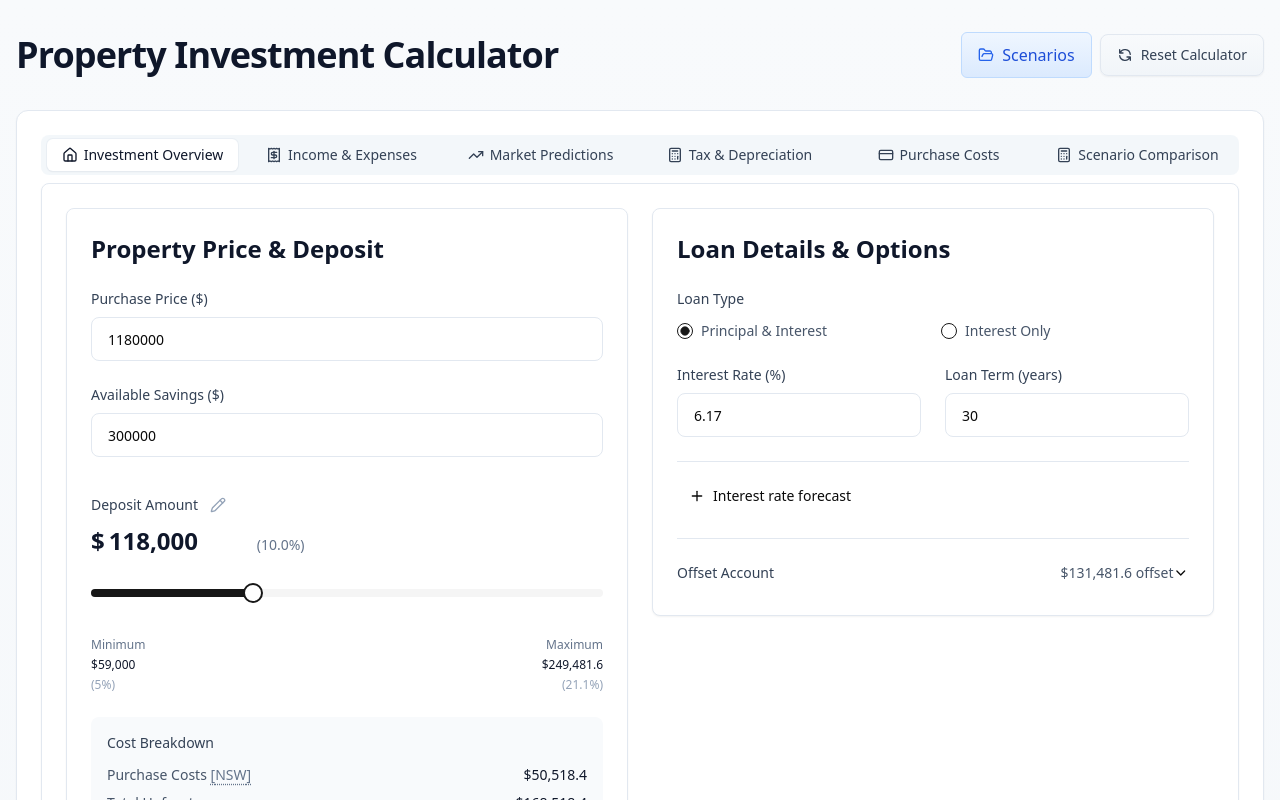
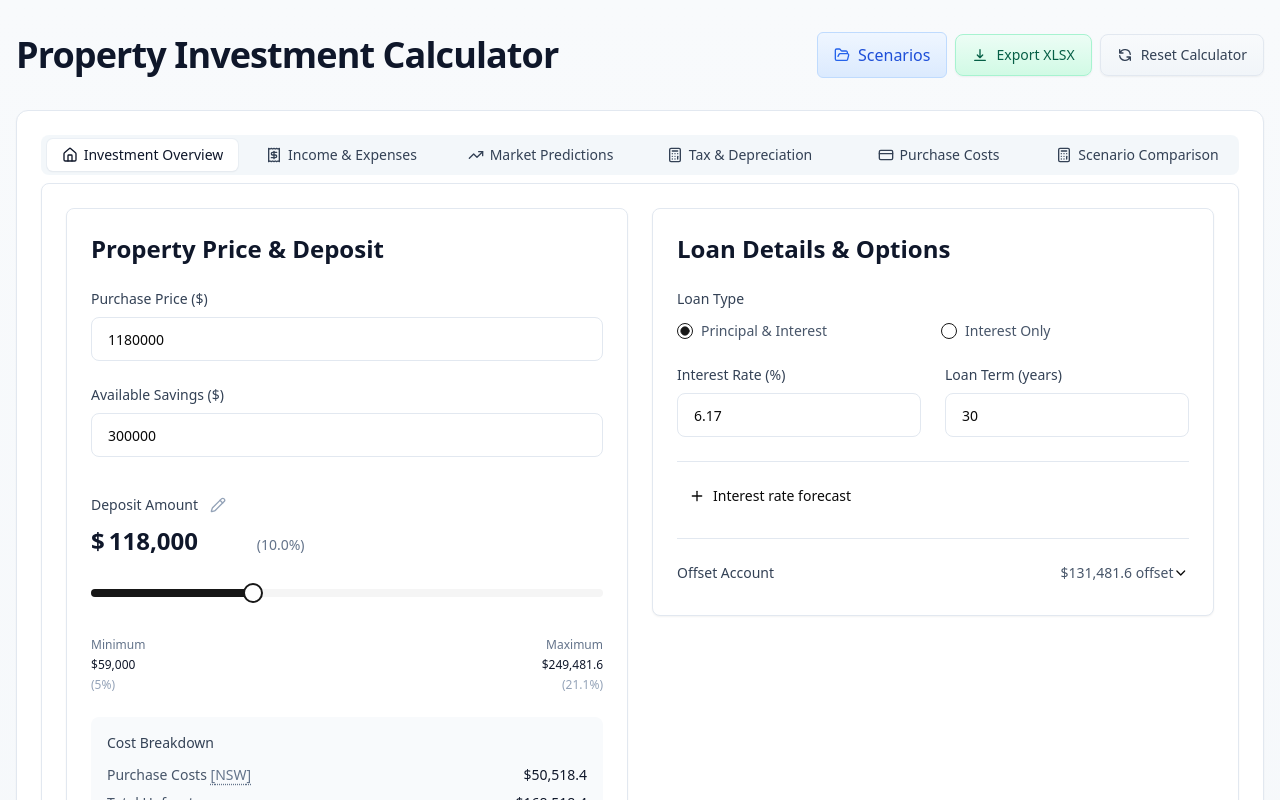
Before and after one commit to HaigAd/ipcalc, a React (Vite) app: page / in a window 1280 px wide. Shown: the top 800 px of the page. Built offline with nearby package versions, Linux system fonts and the light colour scheme.

Commit message:
feat: add xlsx export for assumptions and yearly projections

```diff
--- a/package.json
+++ b/package.json
@@ -57,7 +57,8 @@
     "react-dom": "^18.3.1",
     "recharts": "^2.14.1",
     "tailwind-merge": "^2.5.5",
-    "tailwindcss-animate": "^1.0.7"
+    "tailwindcss-animate": "^1.0.7",
+    "xlsx": "^0.18.5"
   },
   "devDependencies": {
     "@eslint/js": "^9.15.0",
--- a/src/components/calculator/PropertyCalculator.tsx
+++ b/src/components/calculator/PropertyCalculator.tsx
@@ -12,6 +12,7 @@ import { TaxImplications } from './components/TaxImplications';
 import { ScenariosMenu } from './components/ScenariosMenu/index';
 import { AssumptionsSummary } from './components/AssumptionsSummary';
 import { ChangeImpactSummary } from './components/ChangeImpactSummary';
+import { ExportXlsxButton } from './components/ExportXlsxButton';
 import { CalculationResults, MarketData, PropertyDetails } from './types';
 
 interface AssumptionSnapshot {
@@ -270,6 +271,14 @@ export function PropertyCalculator() {
               onDelete={deleteScenario}
               onRename={updateScenarioName}
             />
+            <ExportXlsxButton
+              propertyDetails={propertyDetails}
+              marketData={marketData}
+              costStructure={costStructure}
+              calculationResults={calculationResults}
+              state={state}
+              scenarioName={activeScenario?.name}
+            />
             <button
               onClick={resetToDefaults}
               className="inline-flex items-center gap-2 bg-gradient-to-b from-slate-50 to-slate-100 px-3 sm:px-4 py-2 sm:py-2.5 text-sm font-medium text-slate-700 border border-slate-200 rounded-lg shadow-sm hover:from-slate-100 hover:to-slate-200 focus:outline-none focus:ring-2 focus:ring-offset-2 focus:ring-slate-500 transition-colors duration-200"
--- /dev/null
+++ b/src/components/calculator/components/ExportXlsxButton.tsx
@@ -0,0 +1,142 @@
+import { useState } from 'react';
+import { CalculationResults, CostStructure, MarketData, PropertyDetails, AustralianState } from '../types';
+
+interface ExportXlsxButtonProps {
+  propertyDetails: PropertyDetails;
+  marketData: MarketData;
+  costStructure: CostStructure;
+  calculationResults: CalculationResults;
+  state: AustralianState;
+  scenarioName?: string;
+}
+
+const formatScenarioName = (name?: string) =>
+  (name && name.trim().length > 0 ? name.trim() : 'current-model')
+    .toLowerCase()
+    .replace(/[^a-z0-9]+/g, '-')
+    .replace(/(^-|-$)/g, '');
+
+export function ExportXlsxButton({
+  propertyDetails,
+  marketData,
+  costStructure,
+  calculationResults,
+  state,
+  scenarioName,
+}: ExportXlsxButtonProps) {
+  const [isExporting, setIsExporting] = useState(false);
+
+  const handleExport = async () => {
+    setIsExporting(true);
+    try {
+      const XLSX = await import('xlsx');
+      const workbook = XLSX.utils.book_new();
+      const timestamp = new Date();
+      const summaryRows = [
+      { Field: 'Exported At', Value: timestamp.toISOString() },
+      { Field: 'Scenario', Value: scenarioName || 'Current model' },
+      { Field: 'State', Value: state },
+      { Field: 'Use Case', Value: propertyDetails.isPPOR ? 'PPOR' : 'Investment' },
+      { Field: 'Purchase Price', Value: propertyDetails.purchasePrice },
+      { Field: 'Deposit Amount', Value: propertyDetails.depositAmount },
+      { Field: 'Available Savings', Value: propertyDetails.availableSavings },
+      { Field: 'Loan Type', Value: propertyDetails.loanType },
+      { Field: 'Interest Rate (%)', Value: propertyDetails.interestRate },
+      { Field: 'Loan Term (years)', Value: propertyDetails.loanTerm },
+      {
+        Field: 'Interest Rate Changes',
+        Value: propertyDetails.interestRateChanges?.length
+          ? propertyDetails.interestRateChanges
+              .map((change) => `Year ${change.year}: ${change.rate}%`)
+              .join(' | ')
+          : 'None',
+      },
+      {
+        Field: 'Offset Mode',
+        Value: propertyDetails.manualOffsetAmount !== undefined ? 'Manual' : 'Auto',
+      },
+      { Field: 'Offset Amount', Value: calculationResults.offsetAmount },
+      {
+        Field: 'Offset Contribution',
+        Value: `${propertyDetails.offsetContribution.amount} / ${propertyDetails.offsetContribution.frequency}`,
+      },
+      { Field: 'Property Growth Rate (%)', Value: marketData.propertyGrowthRate },
+      { Field: 'Rent Growth Rate (%)', Value: marketData.rentIncreaseRate },
+      {
+        Field: 'Operating Expense Growth Rate (%)',
+        Value: marketData.operatingExpensesGrowthRate,
+      },
+      {
+        Field: 'Property Value Corrections',
+        Value: marketData.propertyValueCorrections?.length
+          ? marketData.propertyValueCorrections
+              .map((item) => `Year ${item.year}: ${item.change}%`)
+              .join(' | ')
+          : 'None',
+      },
+      { Field: 'Management Fee Type', Value: propertyDetails.managementFee.type },
+      { Field: 'Management Fee Value', Value: propertyDetails.managementFee.value },
+      { Field: 'Taxable Income Baseline', Value: propertyDetails.taxableIncome },
+      { Field: 'CGT Exempt', Value: propertyDetails.isCGTExempt ? 'Yes' : 'No' },
+      { Field: 'Custom CGT Discount', Value: propertyDetails.useCustomCGTDiscount ? 'Yes' : 'No' },
+      { Field: 'CGT Discount Rate', Value: propertyDetails.cgtDiscountRate },
+      { Field: 'No Negative Gearing', Value: propertyDetails.noNegativeGearing ? 'Yes' : 'No' },
+      {
+        Field: 'No Negative Gearing Start Year',
+        Value: propertyDetails.noNegativeGearingStartYear,
+      },
+      { Field: 'Conveyancing Fee', Value: costStructure.purchaseCosts.conveyancingFee },
+      { Field: 'Building & Pest Fee', Value: costStructure.purchaseCosts.buildingAndPestFee },
+      { Field: 'Transfer Fee', Value: costStructure.purchaseCosts.transferFee },
+      { Field: 'Stamp Duty', Value: costStructure.purchaseCosts.stampDuty },
+      { Field: 'Mortgage Registration Fee', Value: costStructure.purchaseCosts.mortgageRegistrationFee },
+      { Field: 'Total Purchase Costs', Value: costStructure.purchaseCosts.total },
+      { Field: 'Water Cost', Value: costStructure.waterCost },
+      { Field: 'Rates Cost', Value: costStructure.ratesCost },
+      { Field: 'Insurance Cost', Value: costStructure.insuranceCost },
+      { Field: 'Maintenance Percentage', Value: costStructure.maintenancePercentage },
+      { Field: 'Future Sell Costs Percentage', Value: costStructure.futureSellCostsPercentage },
+      { Field: 'Total Interest Saved', Value: calculationResults.totalInterestSaved },
+      { Field: 'Years Reduced From Loan', Value: calculationResults.yearsReducedFromLoan },
+      { Field: 'Months Reduced From Loan', Value: calculationResults.monthsReducedFromLoan },
+      { Field: 'Final CGT Payable', Value: calculationResults.finalCGTPayable },
+      { Field: 'Net Position At End', Value: calculationResults.netPositionAtEnd },
+      { Field: 'Average ROI', Value: calculationResults.averageROI },
+    ];
+
+      const projectionsRows = calculationResults.yearlyProjections.map((row) => ({ ...row }));
+      const summarySheet = XLSX.utils.json_to_sheet(summaryRows);
+      const projectionsSheet = XLSX.utils.json_to_sheet(projectionsRows);
+      summarySheet['!cols'] = [{ wch: 34 }, { wch: 60 }];
+      projectionsSheet['!cols'] = Object.keys(projectionsRows[0] || { year: 0 }).map(() => ({ wch: 16 }));
+
+      XLSX.utils.book_append_sheet(workbook, summarySheet, 'Summary');
+      XLSX.utils.book_append_sheet(workbook, projectionsSheet, 'Yearly Projections');
+
+      const safeScenarioName = formatScenarioName(scenarioName);
+      const fileDate = timestamp.toISOString().slice(0, 10);
+      XLSX.writeFile(workbook, `ipcalc-${safeScenarioName}-${fileDate}.xlsx`);
+    } finally {
+      setIsExporting(false);
+    }
+  };
+
+  return (
+    <button
+      onClick={handleExport}
+      className="inline-flex items-center gap-2 bg-gradient-to-b from-emerald-50 to-emerald-100 px-3 sm:px-4 py-2 sm:py-2.5 text-sm font-medium text-emerald-800 border border-emerald-200 rounded-lg shadow-sm hover:from-emerald-100 hover:to-emerald-200 focus:outline-none focus:ring-2 focus:ring-offset-2 focus:ring-emerald-500 transition-colors duration-200"
+      type="button"
+      disabled={isExporting}
+    >
+      <svg className="w-4 h-4" fill="none" stroke="currentColor" viewBox="0 0 24 24">
+        <path
+          strokeLinecap="round"
+          strokeLinejoin="round"
+          strokeWidth={2}
+          d="M12 16V4m0 12l-4-4m4 4l4-4M4 20h16"
+        />
+      </svg>
+      {isExporting ? 'Preparing...' : 'Export XLSX'}
+    </button>
+  );
+}
```
Also changed, not shown: 1 other file (tests, documents, lock files or other folders).
